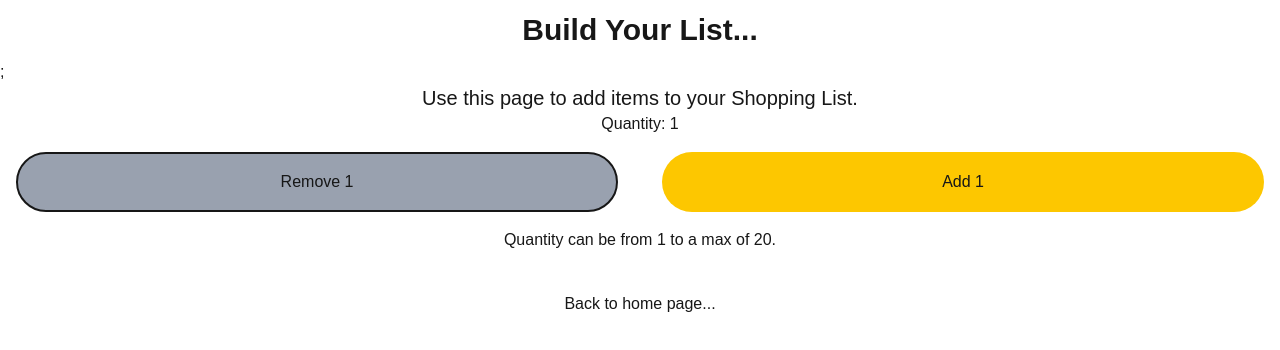
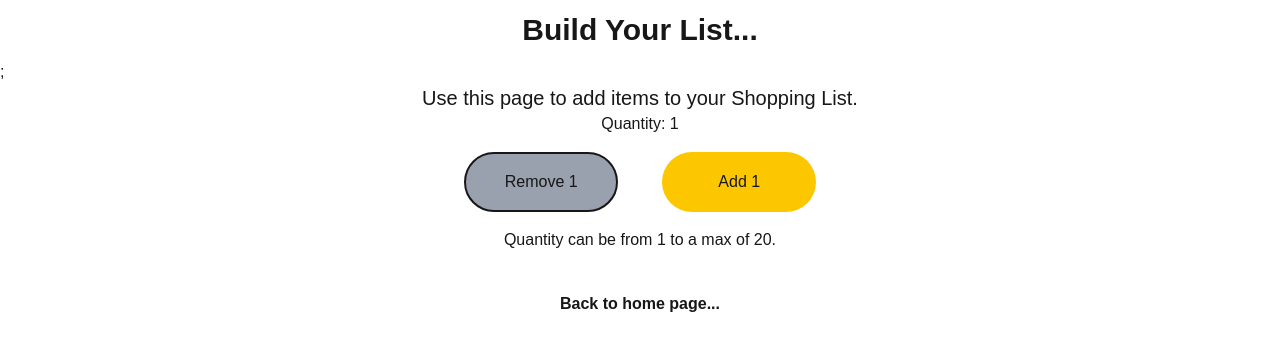
Before and after one commit to SueAtSAIT/cprg306-assignments, a Next.js app: page /week-4 in a window 1280 px wide. Shown: the top 350 px of the page. Built offline with nearby package versions, Linux system fonts and the light colour scheme.

Commit message:
Bolds the footer link (removes link import in week3 page), makes buttons smaller and centered

```diff
--- a/app/week-3/footer.js
+++ b/app/week-3/footer.js
@@ -2,7 +2,7 @@ import Link from "next/link";
 
 export default function FooterLink() {
   return (
-    <footer className="text-center my-10">
+    <footer className="text-center my-10 font-bold">
       <Link href="../.">Back to home page...</Link>
     </footer>
   );
--- a/app/week-3/page.js
+++ b/app/week-3/page.js
@@ -1,8 +1,6 @@
 //In page.js, create a functional component named Page that returns a main element
 // wrapped around an h1 "Shopping List" header and the ItemList component.
 // Use Tailwind classes for styling.
-
-import Link from "next/link";
 
 import ItemList from "./item-list";
 
--- a/app/week-4/new-item.js
+++ b/app/week-4/new-item.js
@@ -28,7 +28,7 @@ export default function NewItem() {
   return (
     <div className="text-center">
       <p>Quantity: {quantity}</p>
-      <div className="flex flex-row gap-3 ">
+      <div className="flex flex-row gap-3 max-w-sm m-auto">
         <button
           onClick={decrement}
           disabled={quantity == 1 ? true : false}
```
